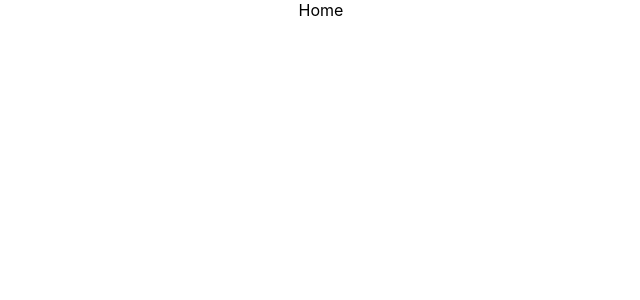
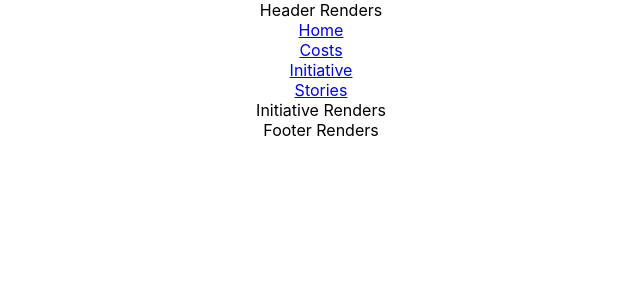
Before and after one commit to krishnakpandian/CFG-Team-13, a React (Create React App) app in the folder frontend/: page /#/cost in a window 1280 px wide. Shown: the top 300 px of the page, without its empty margins (319-959 px from the left). Built offline with nearby package versions, Linux system fonts and the light colour scheme.

Commit message:
Final Bit of Universal Code

```diff
--- a/frontend/src/App.js
+++ b/frontend/src/App.js
@@ -1,27 +1,41 @@
 import React from 'react';
 import logo from './logo.svg';
 import './App.css';
-import { HashRouter as Router, Switch, Route, Redirect} from "react-router-dom"
+import { HashRouter as Router, Switch, Route, Redirect, Link} from "react-router-dom";
+import Header from './Components/Header/Header';
+import Footer from './Components/Footer/Footer';
+import Initiative from './Components/Initiative/Initiative';
+import Costs from './Components/Initiative/Initiative';
+import Stories from './Components/Stories/Stories';
+import Events from './Components/Events/Events';
 
 function App() {
   return (
     <div className="App">
+    <Header/>
+
     <Router>
+    <Link to="/">Home</Link><br/>
+    <Link to="/cost">Costs</Link><br/>
+    <Link to="/initiative">Initiative</Link><br/>
+    <Link to="/stories">Stories</Link><br/>
+
       <Switch>
-        <Route exact path="/route-3" >
-          Route 3
+        <Route exact path="/stories" >
+          <Stories/>
         </Route>
-        <Route exact path="/route-2" >
-          Route 2
+        <Route exact path="/initiative">
+          <Initiative/>
         </Route>
-        <Route path="/route-1">
-          Route 1
+        <Route exact path="/cost">
+          <Costs/>
         </Route>
         <Route path="/">
-          Home
+          <Events/>
         </Route>
       </Switch>
     </Router>
+    <Footer/>
     </div>
   );
 }
--- a/frontend/src/Components/Costs/Costs.js
+++ b/frontend/src/Components/Costs/Costs.js
@@ -6,7 +6,7 @@ const Costs = () => {
     return(
         <React.Fragment>
             <div class="costs-container">
-
+                Cost Renders
             </div>
         </React.Fragment>
     );
--- a/frontend/src/Components/Events/Events.js
+++ b/frontend/src/Components/Events/Events.js
@@ -6,7 +6,7 @@ const Events = () => {
     return(
         <React.Fragment>
             <div class="events-container">
-
+                Events Renders
             </div>
         </React.Fragment>
     );
--- a/frontend/src/Components/Events/Events.scss
+++ b/frontend/src/Components/Events/Events.scss
@@ -0,0 +1,3 @@
+.events-container {
+
+}
--- a/frontend/src/Components/Footer/Footer.js
+++ b/frontend/src/Components/Footer/Footer.js
@@ -6,7 +6,7 @@ const Footer = () => {
     return(
         <React.Fragment>
             <div class="footer-container">
-
+                Footer Renders
             </div>
         </React.Fragment>
     );
--- a/frontend/src/Components/Header/Header.js
+++ b/frontend/src/Components/Header/Header.js
@@ -1,5 +1,4 @@
 import React from 'react';
-import Footer from '../Footer/Footer';
 import './Header.scss';
 
 
@@ -7,7 +6,7 @@ const Header = () => {
     return(
         <React.Fragment>
             <div class="header-container">
-
+                Header Renders
             </div>
         </React.Fragment>
     );
--- a/frontend/src/Components/Initiative/Initiative.js
+++ b/frontend/src/Components/Initiative/Initiative.js
@@ -6,7 +6,7 @@ const Initiative = () => {
     return(
         <React.Fragment>
             <div class="initiative-container">
-
+                Initiative Renders
             </div>
         </React.Fragment>
     );
--- a/frontend/src/Components/Stories/Stories.js
+++ b/frontend/src/Components/Stories/Stories.js
@@ -6,7 +6,7 @@ const Stories = () => {
     return(
         <React.Fragment>
             <div class="stories-container">
-
+                Stories Renders
             </div>
         </React.Fragment>
     );
```
